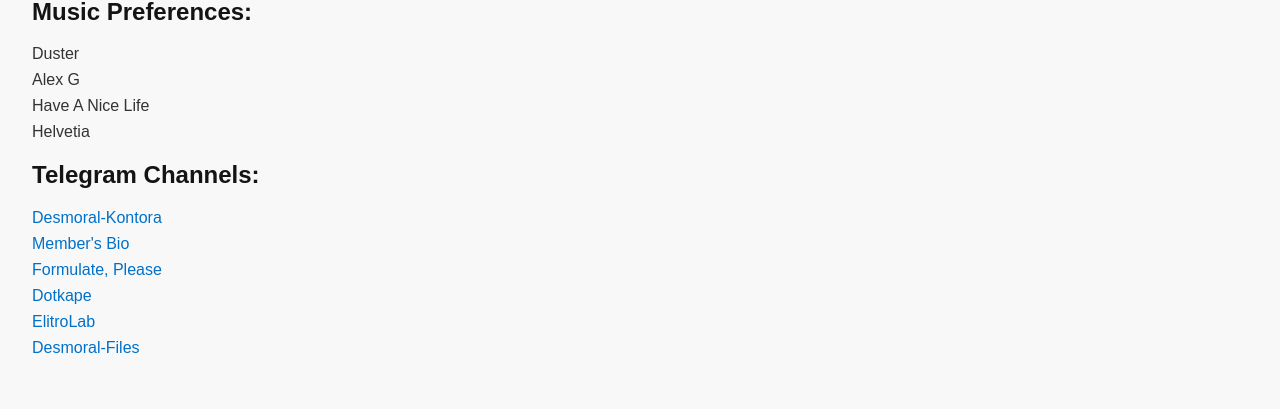
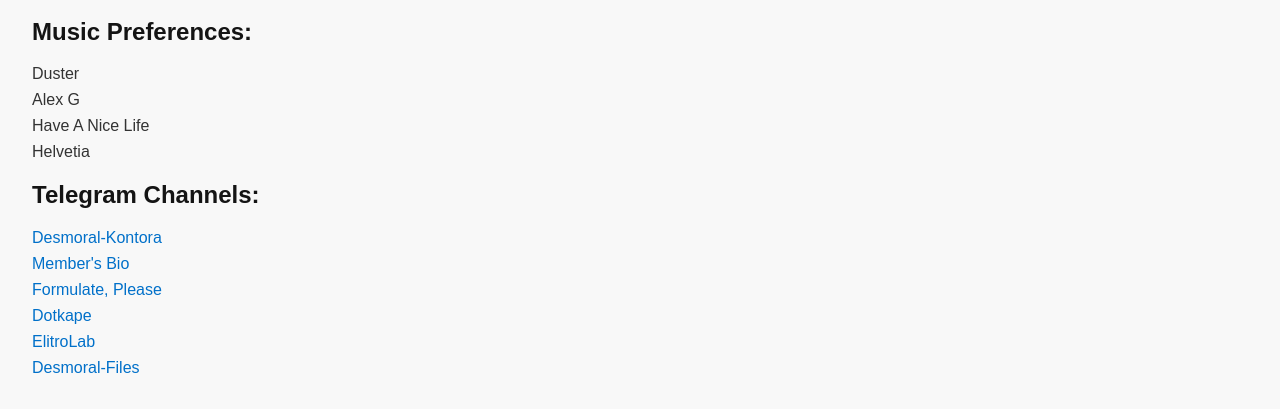
Before and after one commit to memb3r/memb3r.github.io, a plain HTML site: page index.html in a window 1280 px wide. Shown: the part 944-1353 px from the top of the page. Drawn offline with Linux system fonts and the light colour scheme.

Commit message:
Update index.html

```diff
--- a/index.html
+++ b/index.html
@@ -37,7 +37,7 @@
 
     section {
         margin: 2em;
-        padding-top: 50px; /* Adjusted to account for the fixed header */
+        padding-top: 70px; /* Adjusted to account for the fixed header */
     }
 
     h2 {
```
